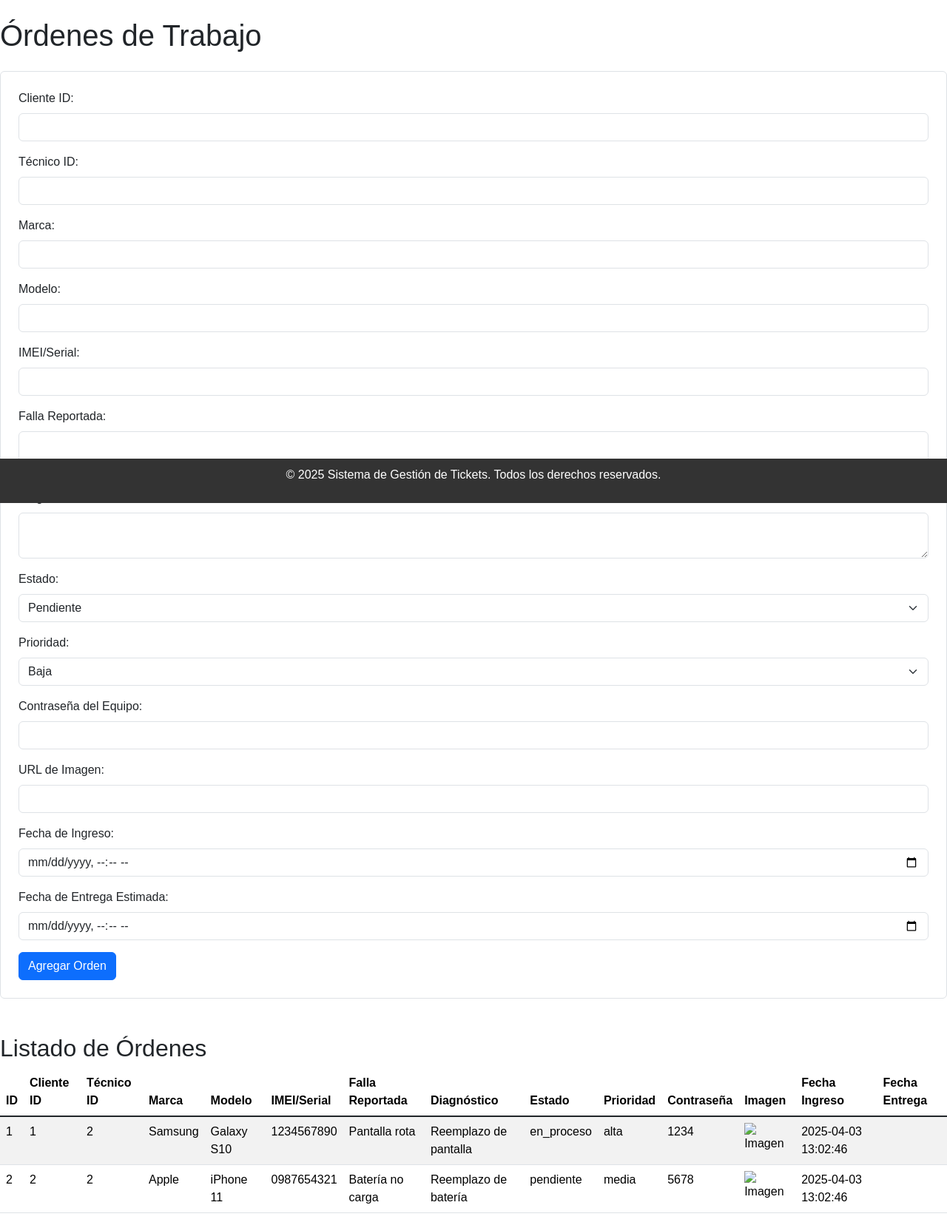
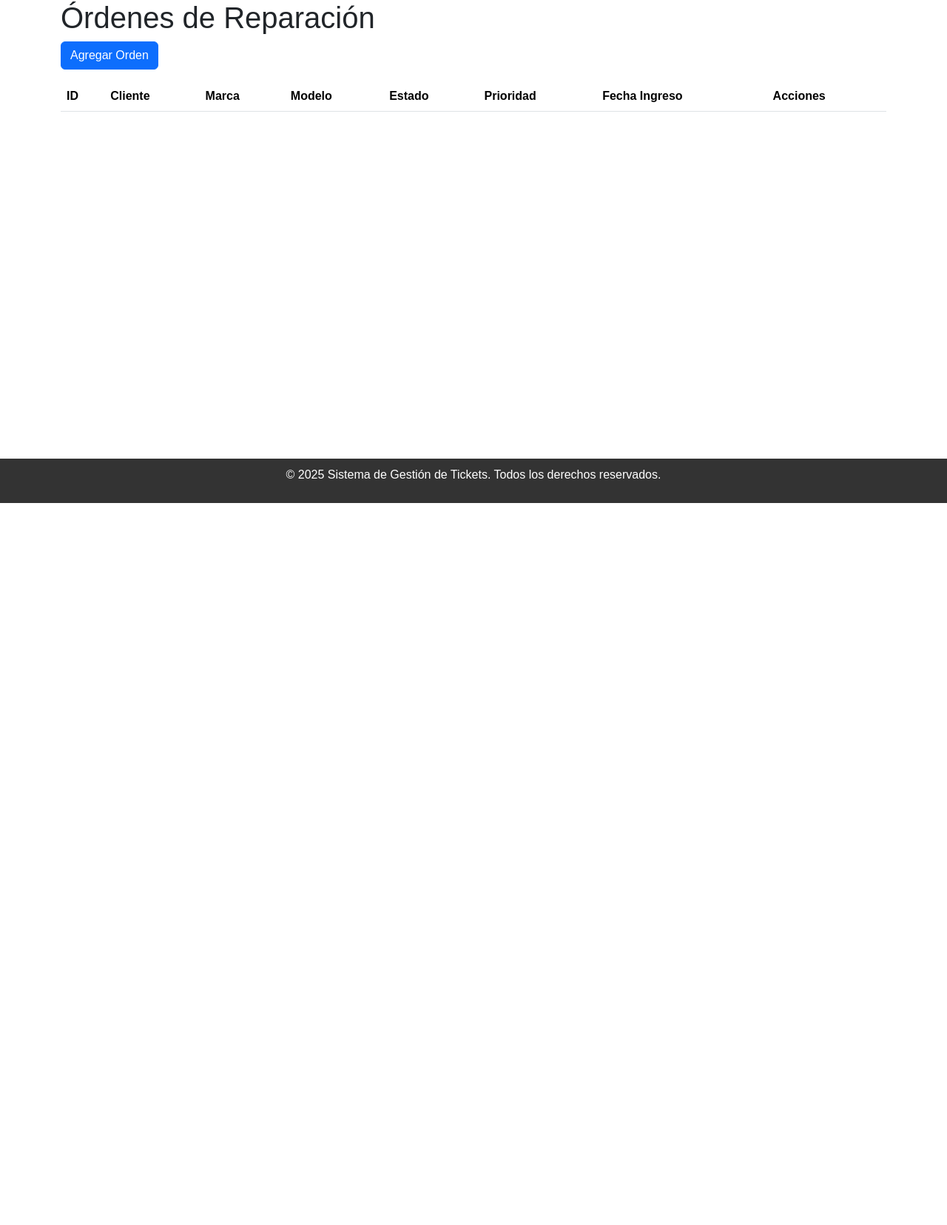
Before and after one commit to watydiaz/diaztecAdmin, a PHP site: page /index.php?view=ordenes in a window 1280 px wide. Shown: the part 120-1776 px from the top of the page at 74% size. After the commit the page ends 800 px from the top, so only its background shows below. Run offline with PHP 8.4, Linux system fonts and the light colour scheme; data comes from the database, SQL or seed files in the repository; lists and menus that the app fills with data are empty.

```diff
--- a/controllers/OrdenController.php
+++ b/controllers/OrdenController.php
@@ -4,8 +4,8 @@ require_once 'models/OrdenModel.php';
 class OrdenController {
     private $model;
 
-    public function __construct() {
-        $this->model = new OrdenModel();
+    public function __construct($db) {
+        $this->model = new OrdenModel($db);
     }
 
     public function listarOrdenes() {
@@ -29,4 +29,11 @@ class OrdenController {
 
         return $this->model->agregarOrden($cliente_id, $usuario_tecnico_id, $marca, $modelo, $imei_serial, $falla_reportada, $diagnostico, $estado, $prioridad, $contraseña_equipo, $imagen_url, $fecha_ingreso, $fecha_entrega_estimada);
     }
+
+    public function obtenerTecnicos() {
+        $tecnicos = $this->model->obtenerTecnicos();
+        header('Content-Type: application/json');
+        echo json_encode(['success' => true, 'tecnicos' => $tecnicos]);
+        exit();
+    }
 }
--- a/models/OrdenModel.php
+++ b/models/OrdenModel.php
@@ -3,24 +3,38 @@
 class OrdenModel {
     private $db;
 
-    public function __construct() {
-        require_once 'Conexion.php';
-        $this->db = Conexion::getConexion();
+    public function __construct($db) {
+        $this->db = $db;
     }
 
     public function listarOrdenes() {
-        $query = $this->db->prepare("SELECT * FROM ordenes_reparacion");
-        $query->execute();
-        return $query->get_result()->fetch_all(MYSQLI_ASSOC);
+        $query = "SELECT o.*, c.nombre AS cliente_nombre FROM ordenes_reparacion o JOIN clientes c ON o.cliente_id = c.id";
+        $result = $this->db->query($query);
+
+        $ordenes = [];
+        while ($row = $result->fetch_assoc()) {
+            $ordenes[] = $row;
+        }
+
+        return $ordenes;
     }
 
     public function agregarOrden($cliente_id, $usuario_tecnico_id, $marca, $modelo, $imei_serial, $falla_reportada, $diagnostico, $estado, $prioridad, $contraseña_equipo, $imagen_url, $fecha_ingreso, $fecha_entrega_estimada) {
-        $query = $this->db->prepare(
-            "INSERT INTO ordenes_reparacion (cliente_id, usuario_tecnico_id, marca, modelo, imei_serial, falla_reportada, diagnostico, estado, prioridad, contraseña_equipo, imagen_url, fecha_ingreso, fecha_entrega_estimada)
-            VALUES (?, ?, ?, ?, ?, ?, ?, ?, ?, ?, ?, ?, ?)"
-        );
-        return $query->execute([
-            $cliente_id, $usuario_tecnico_id, $marca, $modelo, $imei_serial, $falla_reportada, $diagnostico, $estado, $prioridad, $contraseña_equipo, $imagen_url, $fecha_ingreso, $fecha_entrega_estimada
-        ]);
+        $stmt = $this->db->prepare("INSERT INTO ordenes_reparacion (cliente_id, usuario_tecnico_id, marca, modelo, imei_serial, falla_reportada, diagnostico, estado, prioridad, contraseña_equipo, imagen_url, fecha_ingreso, fecha_entrega_estimada) VALUES (?, ?, ?, ?, ?, ?, ?, ?, ?, ?, ?, ?, ?)");
+        $stmt->bind_param("iisssssssssss", $cliente_id, $usuario_tecnico_id, $marca, $modelo, $imei_serial, $falla_reportada, $diagnostico, $estado, $prioridad, $contraseña_equipo, $imagen_url, $fecha_ingreso, $fecha_entrega_estimada);
+
+        return $stmt->execute();
+    }
+
+    public function obtenerTecnicos() {
+        $query = "SELECT id, nombre FROM usuarios WHERE rol = 'tecnico'";
+        $result = $this->db->query($query);
+
+        $tecnicos = [];
+        while ($row = $result->fetch_assoc()) {
+            $tecnicos[] = $row;
+        }
+
+        return $tecnicos;
     }
 }
--- a/views/ordenes.php
+++ b/views/ordenes.php
@@ -1,151 +1,102 @@
 <?php
-require_once 'controllers/OrdenController.php';
-$ordenController = new OrdenController();
-$ordenes = $ordenController->listarOrdenes();
-
-if ($_SERVER['REQUEST_METHOD'] === 'POST') {
-    $data = [
-        'cliente_id' => $_POST['cliente_id'],
-        'usuario_tecnico_id' => $_POST['usuario_tecnico_id'],
-        'marca' => $_POST['marca'],
-        'modelo' => $_POST['modelo'],
-        'imei_serial' => $_POST['imei_serial'],
-        'falla_reportada' => $_POST['falla_reportada'],
-        'diagnostico' => $_POST['diagnostico'],
-        'estado' => $_POST['estado'],
-        'prioridad' => $_POST['prioridad'],
-        'contraseña_equipo' => $_POST['contraseña_equipo'],
-        'imagen_url' => $_POST['imagen_url'],
-        'fecha_ingreso' => $_POST['fecha_ingreso'],
-        'fecha_entrega_estimada' => $_POST['fecha_entrega_estimada']
-    ];
-    $ordenController->agregarOrden($data);
-    header('Location: ordenes.php');
-    exit;
-}
+require_once 'header.php';
 ?>
 
-<!DOCTYPE html>
-<html lang="es">
-<head>
-    <meta charset="UTF-8">
-    <meta name="viewport" content="width=device-width, initial-scale=1.0">
-    <title>Órdenes de Trabajo</title>
-    <link rel="stylesheet" href="assets/css/style.css">
-    <link rel="stylesheet" href="https://cdn.jsdelivr.net/npm/bootstrap@5.1.3/dist/css/bootstrap.min.css">
-</head>
-<body>
-    <?php include 'header.php'; ?>
+<div class="container">
+    <h1>Órdenes de Reparación</h1>
 
-    <h1 class="my-4">Órdenes de Trabajo</h1>
+    <button id="btnAgregarOrden" class="btn btn-primary">Agregar Orden</button>
 
-    <form method="POST" action="" class="p-4 border rounded">
-        <div class="mb-3">
-            <label for="cliente_id" class="form-label">Cliente ID:</label>
-            <input type="number" name="cliente_id" id="cliente_id" class="form-control" required>
-        </div>
-        <div class="mb-3">
-            <label for="usuario_tecnico_id" class="form-label">Técnico ID:</label>
-            <input type="number" name="usuario_tecnico_id" id="usuario_tecnico_id" class="form-control" required>
-        </div>
-        <div class="mb-3">
-            <label for="marca" class="form-label">Marca:</label>
-            <input type="text" name="marca" id="marca" class="form-control" required>
-        </div>
-        <div class="mb-3">
-            <label for="modelo" class="form-label">Modelo:</label>
-            <input type="text" name="modelo" id="modelo" class="form-control" required>
-        </div>
-        <div class="mb-3">
-            <label for="imei_serial" class="form-label">IMEI/Serial:</label>
-            <input type="text" name="imei_serial" id="imei_serial" class="form-control" required>
-        </div>
-        <div class="mb-3">
-            <label for="falla_reportada" class="form-label">Falla Reportada:</label>
-            <textarea name="falla_reportada" id="falla_reportada" class="form-control" required></textarea>
-        </div>
-        <div class="mb-3">
-            <label for="diagnostico" class="form-label">Diagnóstico:</label>
-            <textarea name="diagnostico" id="diagnostico" class="form-control"></textarea>
-        </div>
-        <div class="mb-3">
-            <label for="estado" class="form-label">Estado:</label>
-            <select name="estado" id="estado" class="form-select">
-                <option value="pendiente">Pendiente</option>
-                <option value="en_proceso">En Proceso</option>
-                <option value="terminado">Terminado</option>
-                <option value="entregado">Entregado</option>
-            </select>
-        </div>
-        <div class="mb-3">
-            <label for="prioridad" class="form-label">Prioridad:</label>
-            <select name="prioridad" id="prioridad" class="form-select">
-                <option value="baja">Baja</option>
-                <option value="media">Media</option>
-                <option value="alta">Alta</option>
-            </select>
-        </div>
-        <div class="mb-3">
-            <label for="contraseña_equipo" class="form-label">Contraseña del Equipo:</label>
-            <input type="text" name="contraseña_equipo" id="contraseña_equipo" class="form-control">
-        </div>
-        <div class="mb-3">
-            <label for="imagen_url" class="form-label">URL de Imagen:</label>
-            <input type="text" name="imagen_url" id="imagen_url" class="form-control">
-        </div>
-        <div class="mb-3">
-            <label for="fecha_ingreso" class="form-label">Fecha de Ingreso:</label>
-            <input type="datetime-local" name="fecha_ingreso" id="fecha_ingreso" class="form-control" required>
-        </div>
-        <div class="mb-3">
-            <label for="fecha_entrega_estimada" class="form-label">Fecha de Entrega Estimada:</label>
-            <input type="datetime-local" name="fecha_entrega_estimada" id="fecha_entrega_estimada" class="form-control">
-        </div>
-        <button type="submit" class="btn btn-primary">Agregar Orden</button>
-    </form>
-
-    <h2 class="mt-5">Listado de Órdenes</h2>
-    <table class="table table-striped">
+    <table class="table table-striped mt-3">
         <thead>
             <tr>
                 <th>ID</th>
-                <th>Cliente ID</th>
-                <th>Técnico ID</th>
+                <th>Cliente</th>
                 <th>Marca</th>
                 <th>Modelo</th>
-                <th>IMEI/Serial</th>
-                <th>Falla Reportada</th>
-                <th>Diagnóstico</th>
                 <th>Estado</th>
                 <th>Prioridad</th>
-                <th>Contraseña</th>
-                <th>Imagen</th>
                 <th>Fecha Ingreso</th>
-                <th>Fecha Entrega</th>
+                <th>Acciones</th>
             </tr>
         </thead>
-        <tbody>
-            <?php foreach ($ordenes as $orden): ?>
-                <tr>
-                    <td><?= $orden['id'] ?></td>
-                    <td><?= $orden['cliente_id'] ?></td>
-                    <td><?= $orden['usuario_tecnico_id'] ?></td>
-                    <td><?= $orden['marca'] ?></td>
-                    <td><?= $orden['modelo'] ?></td>
-                    <td><?= $orden['imei_serial'] ?></td>
-                    <td><?= $orden['falla_reportada'] ?></td>
-                    <td><?= $orden['diagnostico'] ?></td>
-                    <td><?= $orden['estado'] ?></td>
-                    <td><?= $orden['prioridad'] ?></td>
-                    <td><?= $orden['contraseña_equipo'] ?></td>
-                    <td><img src="<?= $orden['imagen_url'] ?>" alt="Imagen" width="50"></td>
-                    <td><?= $orden['fecha_ingreso'] ?></td>
-                    <td><?= $orden['fecha_entrega_estimada'] ?></td>
-                </tr>
-            <?php endforeach; ?>
+        <tbody id="tablaOrdenes">
+            <!-- Las órdenes se cargarán dinámicamente aquí -->
         </tbody>
     </table>
+</div>
 
-    <?php include 'footer.php'; ?>
-</body>
-</html>
+<!-- Modal para agregar orden -->
+<div class="modal" id="modalAgregarOrden" tabindex="-1" role="dialog">
+    <div class="modal-dialog" role="document">
+        <div class="modal-content">
+            <div class="modal-header">
+                <h5 class="modal-title">Agregar Orden</h5>
+                <button type="button" class="close" data-dismiss="modal" aria-label="Close">
+                    <span aria-hidden="true">&times;</span>
+                </button>
+            </div>
+            <div class="modal-body">
+                <form id="formAgregarOrden">
+                    <div class="form-group">
+                        <label for="cliente_id">Cliente</label>
+                        <select id="cliente_id" name="cliente_id" class="form-control">
+                            <!-- Opciones cargadas dinámicamente -->
+                        </select>
+                    </div>
+                    <div class="form-group">
+                        <label for="usuario_tecnico_id">Técnico</label>
+                        <select id="usuario_tecnico_id" name="usuario_tecnico_id" class="form-control">
+                            <!-- Opciones cargadas dinámicamente -->
+                        </select>
+                    </div>
+                    <div class="form-group">
+                        <label for="marca">Marca</label>
+                        <input type="text" id="marca" name="marca" class="form-control">
+                    </div>
+                    <div class="form-group">
+                        <label for="modelo">Modelo</label>
+                        <input type="text" id="modelo" name="modelo" class="form-control">
+                    </div>
+                    <div class="form-group">
+                        <label for="imei_serial">IMEI/Serial</label>
+                        <input type="text" id="imei_serial" name="imei_serial" class="form-control">
+                    </div>
+                    <div class="form-group">
+                        <label for="falla_reportada">Falla Reportada</label>
+                        <textarea id="falla_reportada" name="falla_reportada" class="form-control"></textarea>
+                    </div>
+                    <div class="form-group">
+                        <label for="prioridad">Prioridad</label>
+                        <select id="prioridad" name="prioridad" class="form-control">
+                            <option value="baja">Baja</option>
+                            <option value="media">Media</option>
+                            <option value="alta">Alta</option>
+                        </select>
+                    </div>
+                    <div class="form-group">
+                        <label for="contraseña_equipo">Contraseña del Equipo</label>
+                        <input type="text" id="contraseña_equipo" name="contraseña_equipo" class="form-control">
+                    </div>
+                    <div class="form-group">
+                        <label for="imagen_url">Imagen</label>
+                        <input type="text" id="imagen_url" name="imagen_url" class="form-control">
+                    </div>
+                    <div class="form-group">
+                        <label for="fecha_entrega_estimada">Fecha de Entrega Estimada</label>
+                        <input type="datetime-local" id="fecha_entrega_estimada" name="fecha_entrega_estimada" class="form-control">
+                    </div>
+                </form>
+            </div>
+            <div class="modal-footer">
+                <button type="button" class="btn btn-primary" id="btnGuardarOrden">Guardar</button>
+                <button type="button" class="btn btn-secondary" data-dismiss="modal">Cerrar</button>
+            </div>
+        </div>
+    </div>
+</div>
+
+<script src="assets/js/script.js"></script>
+<?php
+require_once 'footer.php';
+?>
```
Also changed, not shown: index.php (+42 -0 lines).
